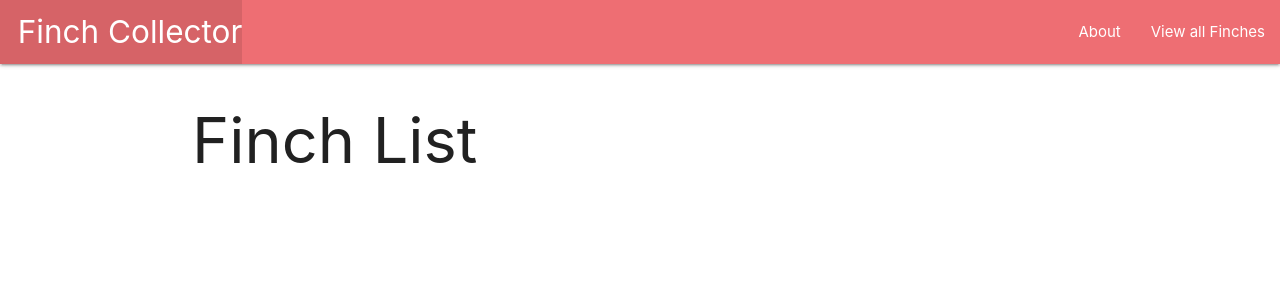
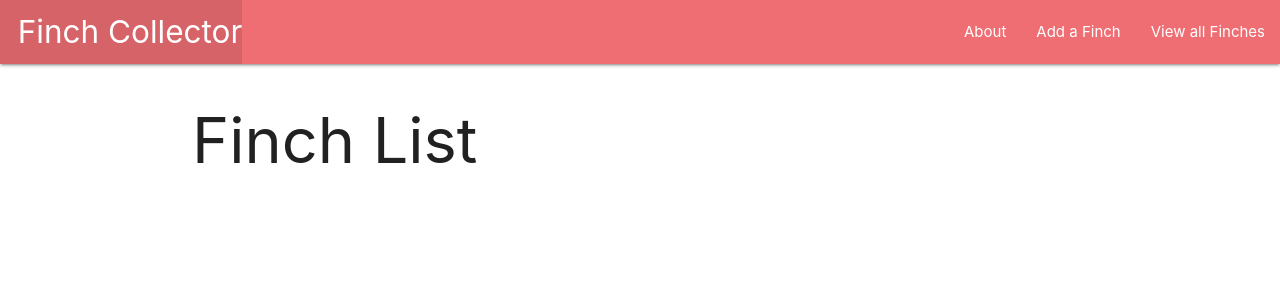
Before and after one commit to Dami-Olus/finchcollector-lab, a Django app: page /finches/ in a window 1280 px wide. Shown: the top 300 px of the page. Run offline with Django 4.2, Linux system fonts and the light colour scheme; data that the repository does not hold is empty.

Commit message:
created add finch form

```diff
--- a/main_app/models.py
+++ b/main_app/models.py
@@ -1,4 +1,5 @@
 from django.db import models
+from django.urls import reverse
 
 # Create your models here.
 class Finch(models.Model):
@@ -9,3 +10,6 @@ class Finch(models.Model):
 
     def __str__(self):
         return f'{self.species} ({self.id})'
+
+    def get_absolute_url(self):
+        return reverse('detail', kwargs={'finch_id': self.id})
--- a/main_app/templates/base.html
+++ b/main_app/templates/base.html
@@ -15,11 +15,13 @@
     <nav>
       <div class="nav-wrapper">
         <ul>
-          <li><a href="/" class="left brand-logo">&nbsp;&nbsp;Finch Collector</a></li>
+          <li><a href="{% url 'home' %}" class="left brand-logo">&nbsp;&nbsp;Finch Collector</a></li>
         </ul>
         <ul class="right">
-          <li><a href="/about">About</a></li>
-          <li><a href="/finches">View all Finches</a></li>
+          <li><a href="{% url 'about' %}">About</a></li>
+          <li><a href="{% url 'finches_create' %}">Add a Finch</a></li>
+
+          <li><a href="{% url 'index' %}">View all Finches</a></li>
         </ul>
       </div>
     </nav>
--- a/main_app/urls.py
+++ b/main_app/urls.py
@@ -6,4 +6,5 @@ urlpatterns = [
   path('about/', views.about, name='about'),
   path('finches/', views.finches_index, name='index'),
   path('finches/<int:finch_id>/', views.finches_detail, name='detail'),
+  path('finches/create/', views.FinchCreate.as_view(), name='finches_create'),
 ]
--- a/main_app/views.py
+++ b/main_app/views.py
@@ -1,4 +1,5 @@
 from django.shortcuts import render
+from django.views.generic.edit import CreateView
 
 from .models import Finch
 
@@ -26,3 +27,7 @@ def finches_detail(request, finch_id):
     return render(request, 'finches/detail.html', {
         'finch': finch
     })
+
+class FinchCreate(CreateView):
+    model = Finch
+    fields = '__all__'
```
